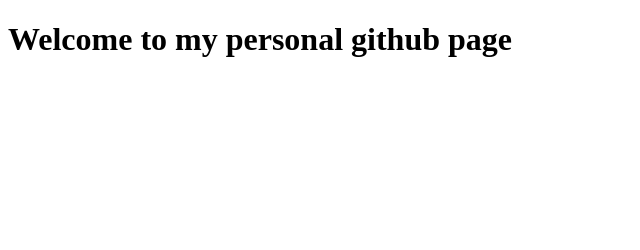
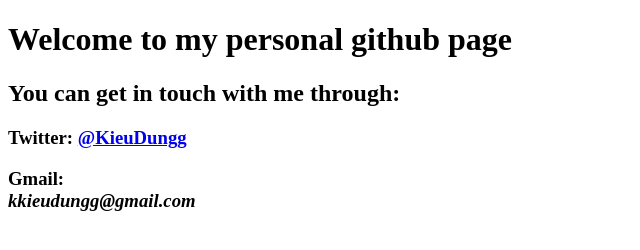
Before and after one commit to AdvMaple/AdvMaple.github.io, a plain HTML site: page index.html in a window 1280 px wide. Shown: the whole page, without its empty margins (0-640 px from the left). Drawn offline with Linux system fonts and the light colour scheme.

Commit message:
add contract address for index.html

```diff
--- a/index.html
+++ b/index.html
@@ -8,5 +8,8 @@
 </head>
 <body>
     <h1>Welcome to my personal github page</h1>
+    <h2>You can get in touch with me through: </h2>
+    <h3>Twitter: <a href="https://twitter.com/KieuDungg">@KieuDungg</a></h3>
+    <h3>Gmail: <address>kkieudungg@gmail.com</address></h3>
 </body>
 </html>
```
